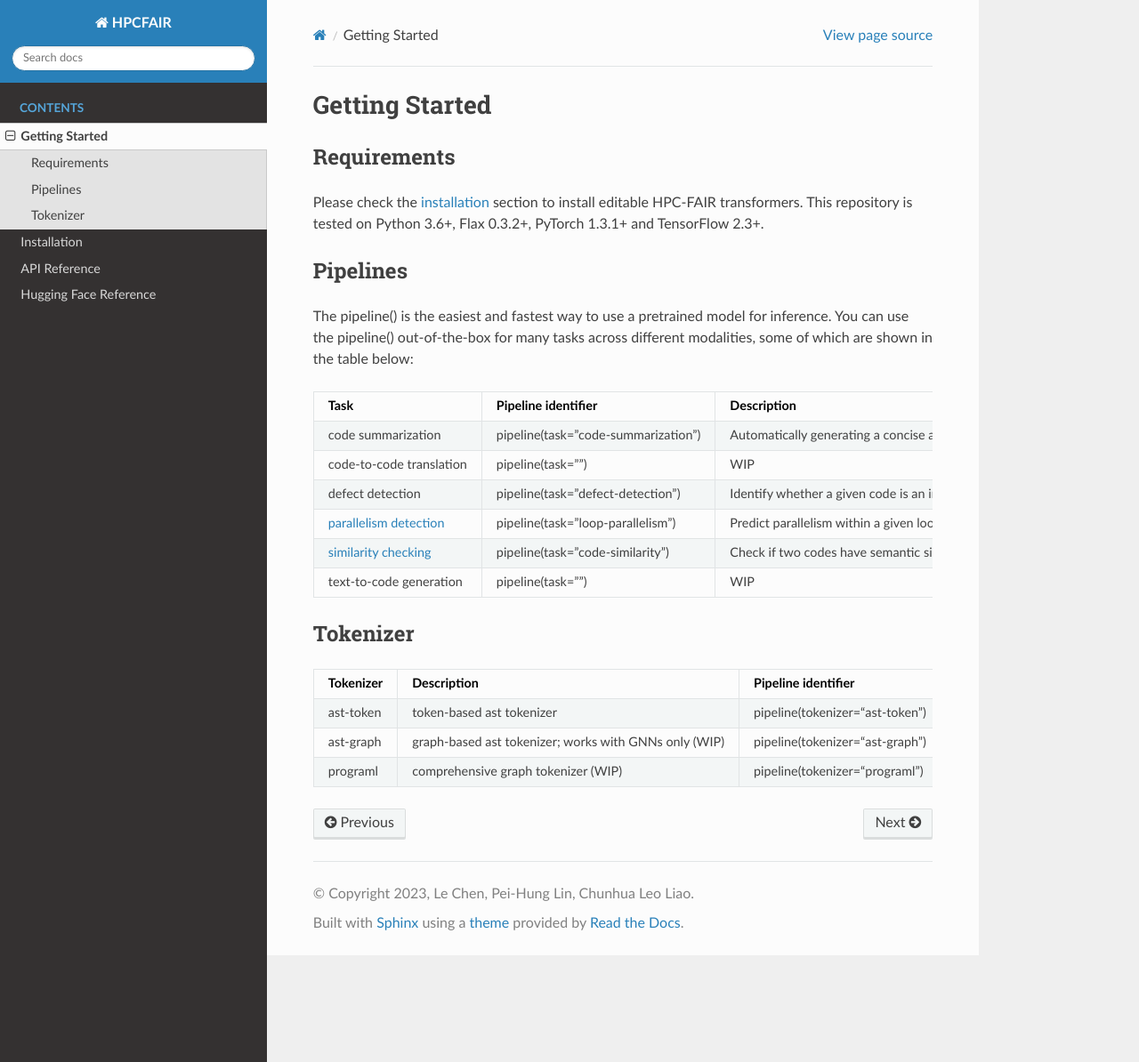
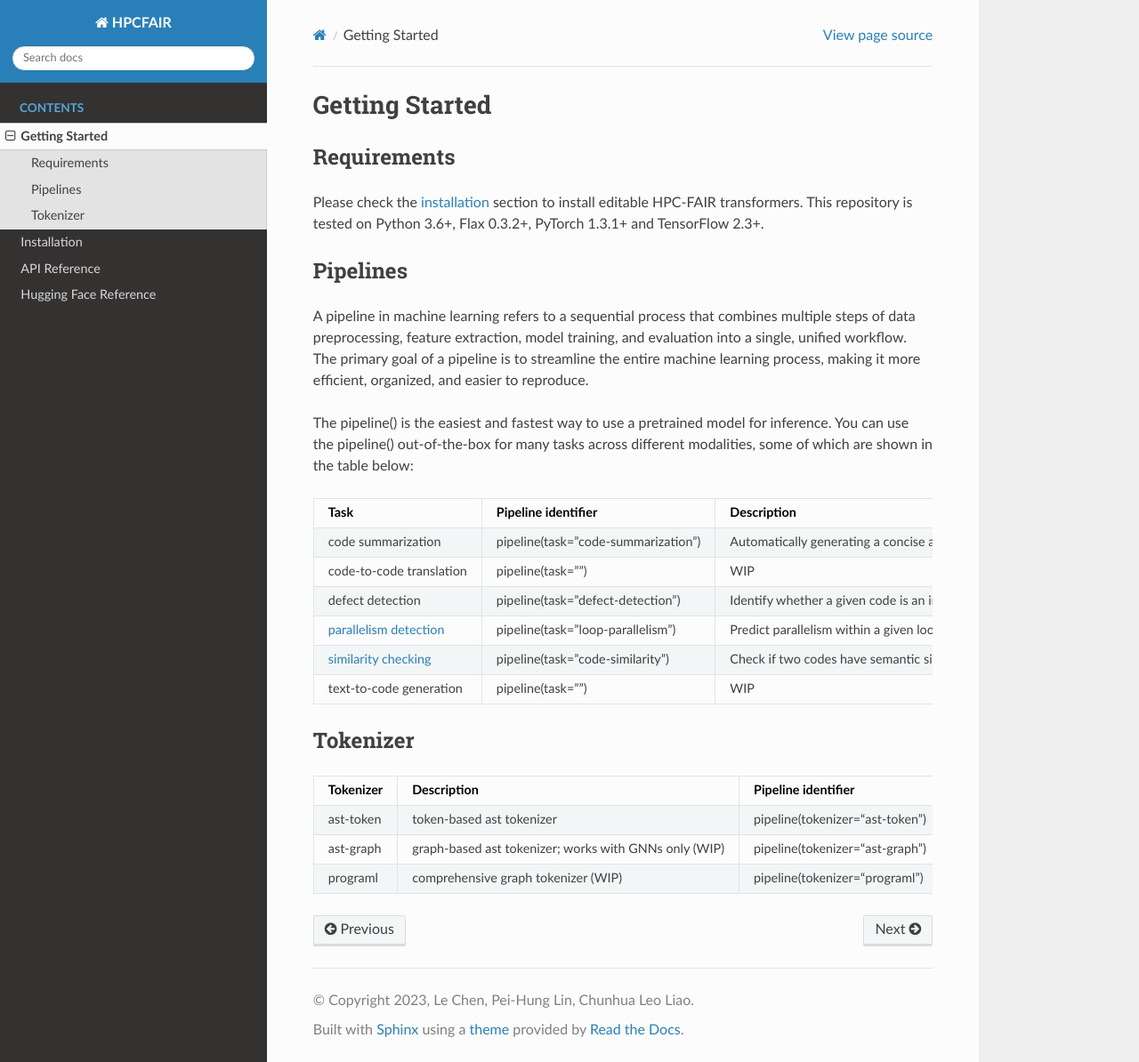
Before and after one commit to HPC-FAIR/docs, a Sphinx documentation site: the page built from source/index/getting_started.md, in a window 1280 px wide and 1194 px high. Shown: the whole window at 89% size. Built offline with Sphinx 7.4.7 and the Read the Docs theme 2.0.0, drawn with Linux system fonts in a browser that asks for light colours.

Commit message:
Update getting_started.md

```diff
--- a/source/index/getting_started.md
+++ b/source/index/getting_started.md
@@ -4,6 +4,8 @@
 Please check the [installation](installation.md) section to install editable HPC-FAIR transformers. This repository is tested on Python 3.6+, Flax 0.3.2+, PyTorch 1.3.1+ and TensorFlow 2.3+.
 
 ## Pipelines
+
+A pipeline in machine learning refers to a sequential process that combines multiple steps of data preprocessing, feature extraction, model training, and evaluation into a single, unified workflow. The primary goal of a pipeline is to streamline the entire machine learning process, making it more efficient, organized, and easier to reproduce.
 
 The pipeline() is the easiest and fastest way to use a pretrained model for inference. You can use the pipeline() out-of-the-box for many tasks across different modalities, some of which are shown in the table below:
 
```
